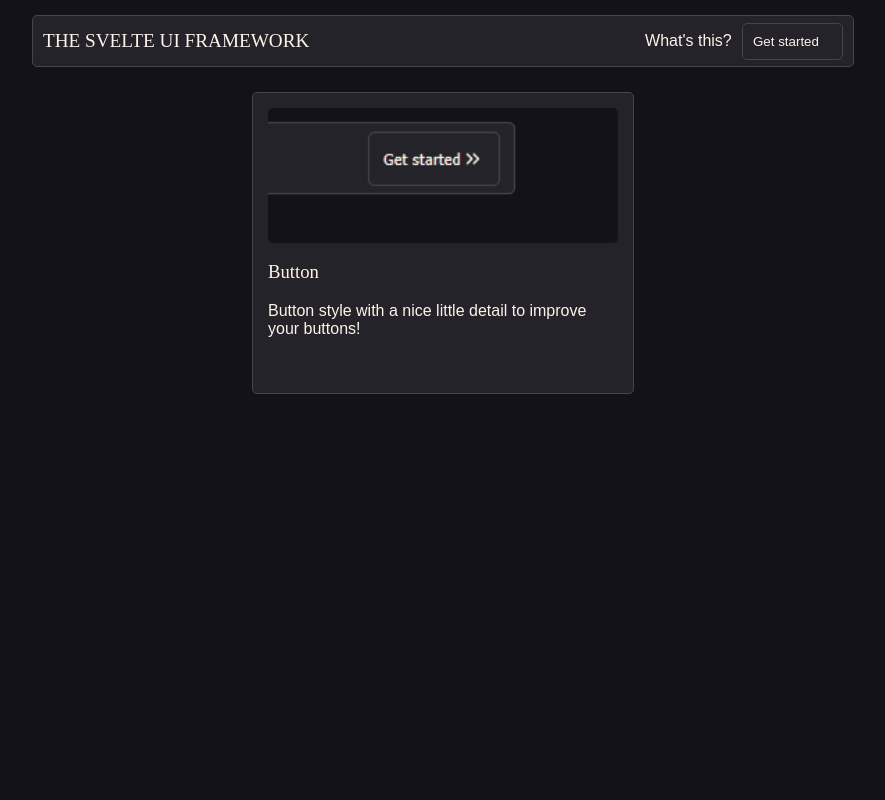
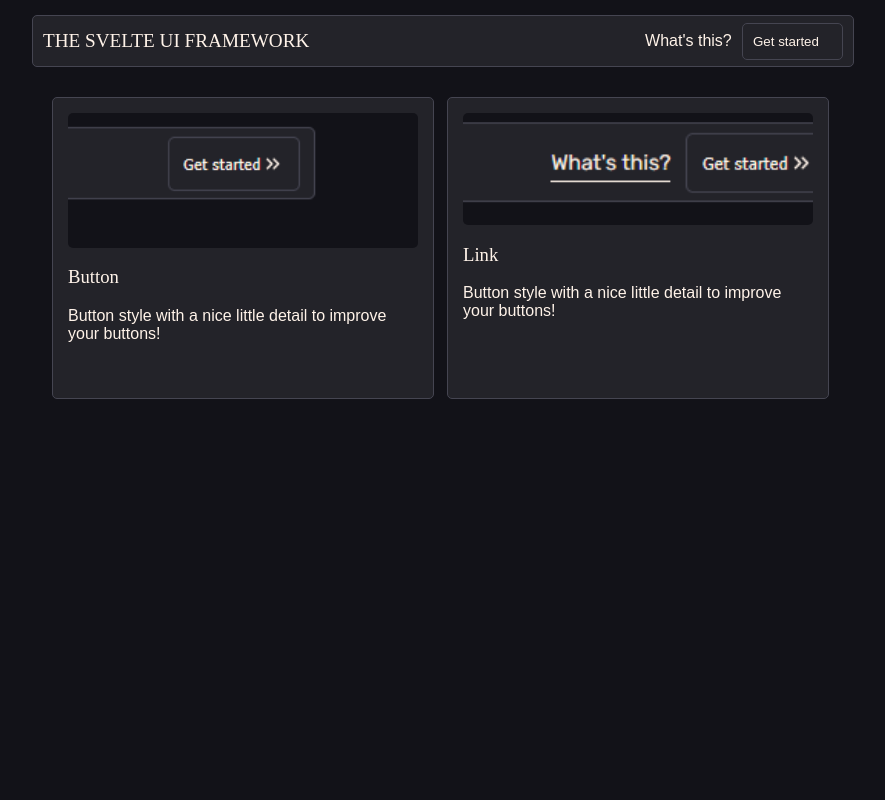
Before and after one commit to IamSTEINI/svelte-ui-framework, a SvelteKit app: page / in a window 1280 px wide. Shown: the top 800 px of the page, without its empty margins (197-1082 px from the left). Built offline with nearby package versions, Linux system fonts and the light colour scheme; some icons are missing.

Commit message:
Added link component

```diff
--- a/src/components/Component.svelte
+++ b/src/components/Component.svelte
@@ -30,6 +30,8 @@
 		background-color: #232329;
 		border-radius: 5px;
 		border: 1px #454551 solid;
+        margin-right: 5px;
+        margin-top: 5px;
 	}
 	article:hover {
 		cursor: pointer;
--- a/src/routes/+page.svelte
+++ b/src/routes/+page.svelte
@@ -1,5 +1,6 @@
 <script lang="ts">
 	import buttonImg from '$lib/images/button.png';
+	import linkImg from '$lib/images/link.png';
 	import Component from '../components/Component.svelte';
 
 	type Item = {
@@ -15,7 +16,13 @@
 			description: 'Button style with a nice little detail to improve your buttons!',
 			path: '/components/button',
 			image: buttonImg
-		}
+		},
+		{
+			name: 'Link',
+			description: 'Button style with a nice little detail to improve your buttons!',
+			path: '/components/link',
+			image: linkImg
+		},
 	];
 </script>
 
@@ -33,5 +40,11 @@
 <style>
 	section {
 		display: flex;
+		flex-direction: row;
+		flex-wrap: wrap;
+		gap: 0.5rem;
+		justify-content: center;
+		align-items: center;
+		align-content: start;
 	}
 </style>
--- a/src/routes/components/[name]/+page.svelte
+++ b/src/routes/components/[name]/+page.svelte
@@ -39,6 +39,11 @@
 		<CodeBlock codeblock={{ file: 'style.css', code: cssCode }} />
 		<h2>Svelte</h2>
 		<CodeBlock codeblock={{ file: 'Button.svelte', code: svelteCode }} />
+	{:else if name.toLowerCase() == 'link'}
+		<h2>CSS</h2>
+		<CodeBlock codeblock={{ file: 'style.css', code: cssCode }} />
+		<h2>Svelte</h2>
+		<CodeBlock codeblock={{ file: 'Link.svelte', code: svelteCode }} />
 	{/if}
 </section>
 
--- a/static/codeblocks.json
+++ b/static/codeblocks.json
@@ -2,5 +2,9 @@
   "button": {
     "11": "button {\n\toutline: none;\n\tdisplay: flex;\n\talign-items: center;\n\tjustify-items: center;\n\tbackground-color: #232329;\n\tcolor: #fff3e9;\n\tborder-radius: 5px;\n\tborder: 1px #454551 solid;\n\tpadding: 10px;\n\tcursor: pointer;\n\tposition: relative;\n\ttransition: all 180ms;\n\twill-change: transform;\n\toverflow: visible;\n}\n\nbutton > * {\n\tz-index: 1;\n\tposition: relative;\n}\n\nbutton:hover {\n\tbackground: linear-gradient(180deg, #2b2b31 0%, #232329 100%);\n\tborder-color: #6b6b75;\n\ttransform: translateY(-3px) scale(1.02);\n}\n\nbutton:active {\n\tborder-color: #454551;\n\ttransform: translateY(0px) scale(1.02);\n}\n\nbutton:hover::after {\n\topacity: 1;\n\ttransform: translate(-50%, -50%) scale(1.02);\n}",
     "12": "<button>\n\t\t\tGet started\t\n</button>"
+  },
+  "link": {
+    "11": "a {\n\tposition: relative;\n\tdisplay: inline-block;\n\ttext-decoration: none;\n}\n\na::after {\n\tcontent: '';\n\tposition: absolute;\n\tleft: 50%;\n\tbottom: -4px;\n\twidth: 100%;\n\theight: 1px;\n\tbackground: currentColor;\n\tborder-radius: 2px;\n\ttransform: translateX(-50%) scaleX(0);\n\ttransform-origin: center;\n\ttransition:\n\t\ttransform 200ms,\n\t\topacity 150ms;\n\topacity: 0.95;\n\tpointer-events: none;\n}\n\na:hover::after,\na:focus::after {\n\ttransform: translateX(-50%) scaleX(1);\n\topacity: 1;\n}",
+    "12": "<a href=\"/yourlink\">Link to hover</a>"
   }
 }
```
Also changed, not shown: src/lib/images/link.png (added).
